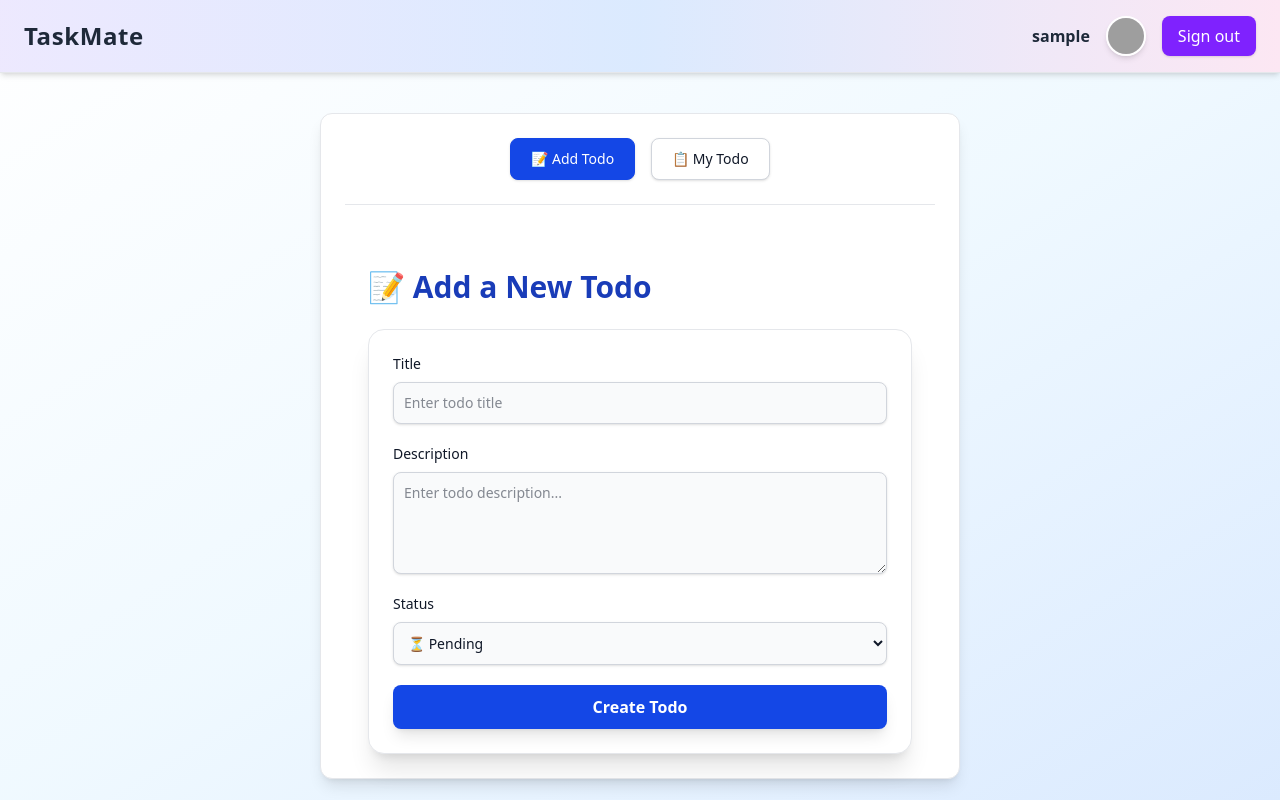
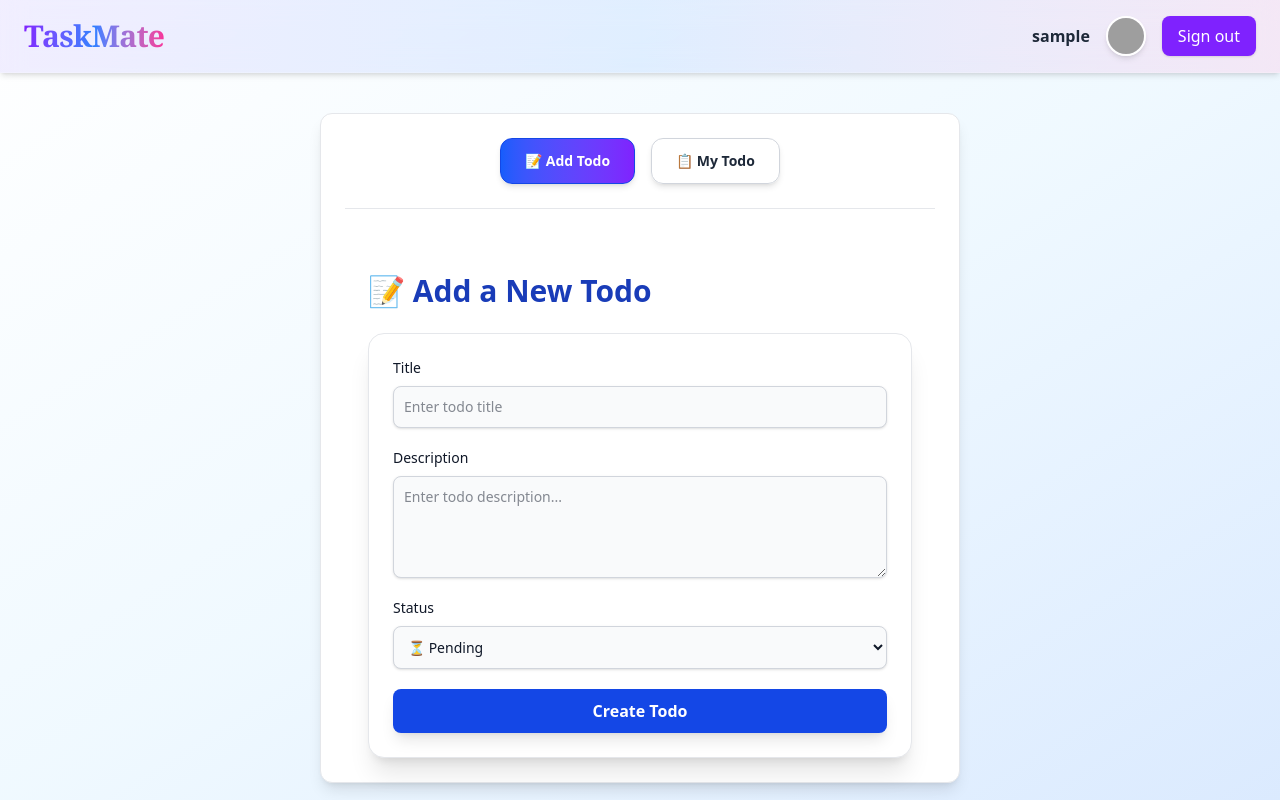
Before and after one commit to Souvik34/TaskMate, a React (Vite) app in the folder client/: page /dashboard/add-todo in a window 1280 px wide. Built offline with nearby package versions, Linux system fonts and the light colour scheme; sample sign-in values are in the browser's storage; grey boxes are pictures that could not be loaded.

Commit message:
Update UI components: enhance Navbar, Navigation, HomePage, Signin, and Signup styling; improve font imports and toast messages for better user experience

```diff
--- a/client/src/App.css
+++ b/client/src/App.css
@@ -1,4 +1,5 @@
-@import url('https://fonts.googleapis.com/css2?family=Inter:wght@400;600;700&display=swap');
+
+@import url('https://fonts.googleapis.com/css2?family=DM+Sans:ital,opsz,wght@0,9..40,100..1000;1,9..40,100..1000&family=Inter:ital,opsz,wght@0,14..32,100..900;1,14..32,100..900&family=Noto+Sans:ital,wght@0,100..900;1,100..900&family=Nunito:ital,wght@0,200..1000;1,200..1000&family=Roboto:ital,wght@0,100;0,300;0,400;0,500;0,700;0,900;1,100;1,300;1,400;1,500;1,700;1,900&family=Saira+Stencil+One&family=Turret+Road:wght@300;400;500;700;800&display=swap');
 
 body {
   font-family: 'Inter', sans-serif;
--- a/client/src/components/Navbar.jsx
+++ b/client/src/components/Navbar.jsx
@@ -32,13 +32,16 @@ const Navbar = () => {
       initial={{ y: -40, opacity: 0 }}
       animate={{ y: 0, opacity: 1 }}
       transition={{ duration: 0.4 }}
-      className="flex items-center justify-between px-6 py-4 shadow-md border-b bg-gradient-to-r from-violet-100 via-blue-100 to-pink-100 text-gray-800 border-gray-200"
+      className="sticky top-0 z-50 flex items-center justify-between px-6 py-4 shadow-md border-b border-white/20 backdrop-blur-md bg-gradient-to-r from-violet-200/40 via-blue-200/40 to-pink-200/40"
     >
-      <h1 className="text-2xl font-bold tracking-wide">TaskMate</h1>
+    <h1 className="text-3xl font-bold tracking-tight bg-gradient-to-r from-violet-600 via-blue-500 to-pink-500 text-transparent bg-clip-text font-serif">
+  TaskMate
+</h1>
+
 
       <div className="flex items-center gap-4">
         <div className="text-right hidden sm:block">
-          <p className="font-semibold text-base">{firstName}</p>
+          <p className="font-bold text-base text-gray-800">{firstName}</p>
         </div>
 
         <img
--- a/client/src/components/Navigation.jsx
+++ b/client/src/components/Navigation.jsx
@@ -5,15 +5,15 @@ import { motion } from "framer-motion";
 
 const Navigation = () => {
   const baseButton =
-    "py-2.5 px-5 text-sm font-medium rounded-lg border transition-all duration-200 shadow-sm";
+    "py-3 px-6 text-sm font-semibold rounded-xl border transition-all duration-200 shadow-md backdrop-blur-md";
 
   const inactiveButton =
     baseButton +
-    " text-gray-900 bg-white border-gray-300 hover:bg-gray-100 hover:text-blue-700 focus:ring-4 focus:ring-gray-200";
+    " text-gray-800 bg-white/70 border-gray-300 hover:bg-gray-100 hover:text-blue-700 focus:ring-2 focus:ring-blue-200";
 
   const activeButton =
     baseButton +
-    " text-white bg-blue-700 border-blue-700 hover:bg-blue-800 focus:ring-4 focus:ring-blue-300";
+    " text-white bg-gradient-to-r from-blue-600 to-violet-600 border-blue-700 hover:from-blue-700 hover:to-violet-700 focus:ring-2 focus:ring-blue-300";
 
   return (
     <motion.div
--- a/client/src/pages/HomePage.jsx
+++ b/client/src/pages/HomePage.jsx
@@ -23,7 +23,7 @@ const HomePage = () => {
       const token = localStorage.getItem("token");
 
       if (!token) {
-        showToast("error", "🔒 You are not logged in. Please sign in first.");
+        showToast("error", " You are not logged in. Please sign in first.");
         return;
       }
 
@@ -40,16 +40,16 @@ const HomePage = () => {
 
       setFormData({ title: "", description: "", status: "Pending" });
       setError(null);
-      showToast("success", `✅ ${response.data.message}`);
+      showToast("success", `${response.data.message}`);
     } catch (error) {
       if (error.response?.status === 403) {
-        showToast("error", "⏰ Session expired. Please login again.");
+        showToast("error", " Session expired. Please login again.");
         localStorage.removeItem("token");
         navigate("/");
       } else if (error instanceof ZodError) {
         setError(getZodError(error.errors));
       } else {
-        showToast("error", `❌ ${error.response?.data?.message || "Something went wrong"}`);
+        showToast("error", ` ${error.response?.data?.message || "Something went wrong"}`);
       }
     }
   };
--- a/client/src/pages/Signin.jsx
+++ b/client/src/pages/Signin.jsx
@@ -124,7 +124,7 @@ const Signin = () => {
           }}
           noValidate
         >
-          <h1 className="text-3xl font-extrabold text-center text-violet-700">
+          <h1 className="text-3xl font-bold text-center text-violet-700">
             Sign in to TaskMate
           </h1>
 
@@ -150,7 +150,6 @@ const Signin = () => {
         </form>
       </div>
 
-      {/* Simple fade-in and slide-up animations using inline keyframes */}
       <style>
         {`
           @keyframes fade-in {
--- a/client/src/pages/Signup.jsx
+++ b/client/src/pages/Signup.jsx
@@ -120,7 +120,7 @@ const Signup = () => {
         className="w-full max-w-md bg-white rounded-2xl shadow-lg p-8"
       >
         <div className="mb-6 text-center">
-          <h1 className="text-3xl font-extrabold text-violet-700 tracking-tight">Create an account</h1>
+          <h1 className="text-3xl font-bold text-violet-700 tracking-tight">Create an account</h1>
           <p className="text-sm text-gray-500 mt-1">Start your journey with TaskMate 🚀</p>
         </div>
 
```
